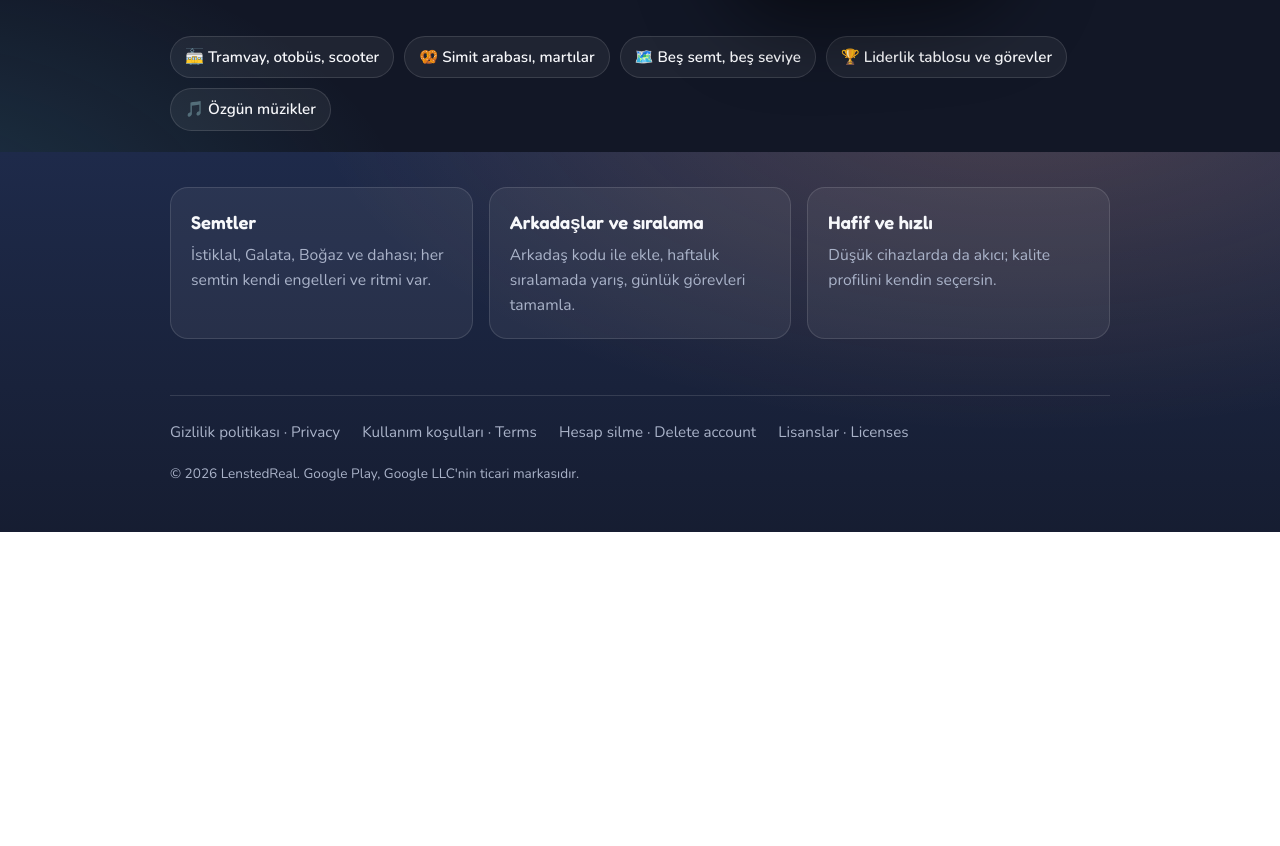
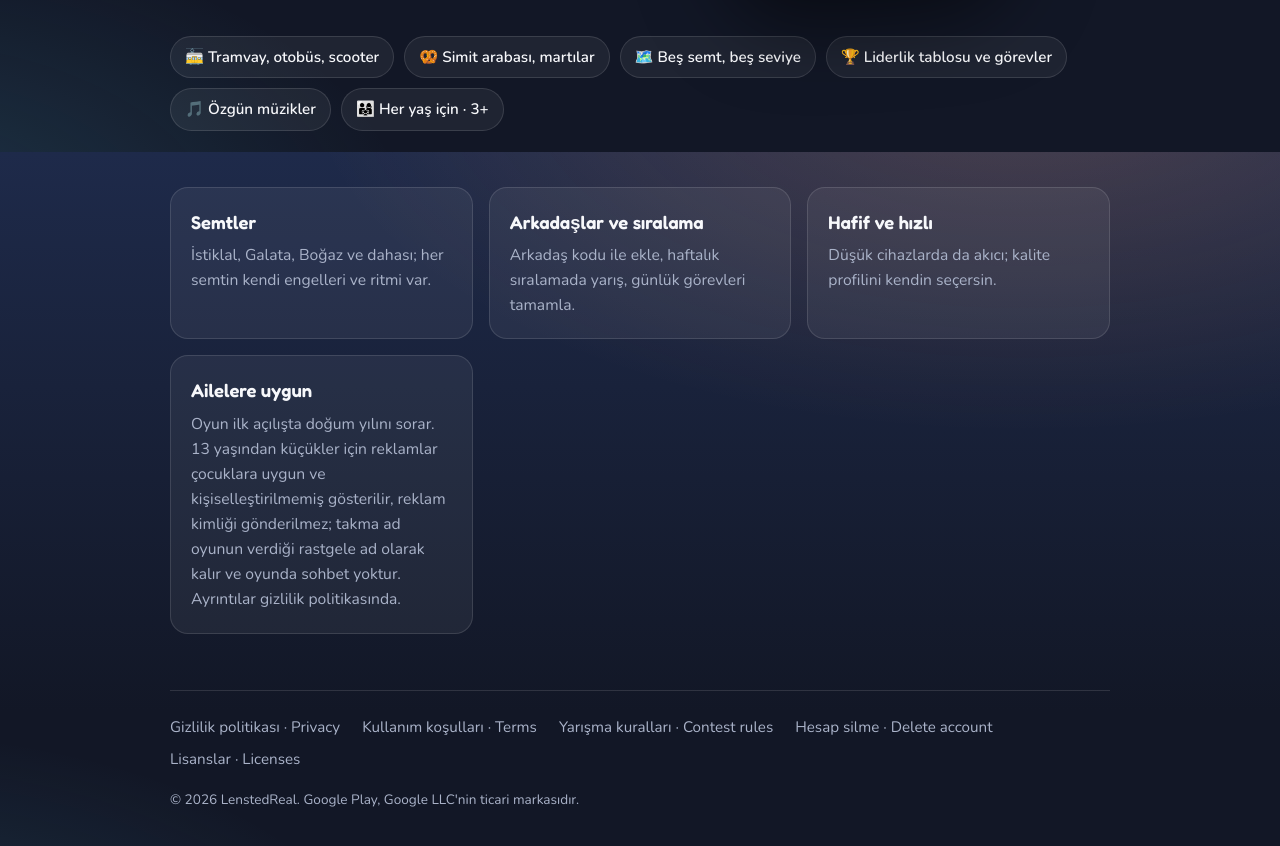
Before and after one commit to LenstedReal/LenstedReal.github.io, a plain HTML site: page index.html in a window 1280 px wide. Shown: the part 648-1494 px from the top of the page. Before the commit the page ends 1180 px from the top, so only its background shows below. Drawn offline with nearby package versions, Linux system fonts and the light colour scheme.

Commit message:
Families: age-appropriate note, contest rules link

```diff
--- a/index.html
+++ b/index.html
@@ -107,6 +107,7 @@
       <span class="chip">🗺️ Beş semt, beş seviye</span>
       <span class="chip">🏆 Liderlik tablosu ve görevler</span>
       <span class="chip">🎵 Özgün müzikler</span>
+      <span class="chip">👨‍👩‍👧 Her yaş için · 3+</span>
     </div>
 
     <section class="grid">
@@ -122,11 +123,16 @@
         <h3>Hafif ve hızlı</h3>
         <p>Düşük cihazlarda da akıcı; kalite profilini kendin seçersin.</p>
       </div>
+      <div class="card">
+        <h3>Ailelere uygun</h3>
+        <p>Oyun ilk açılışta doğum yılını sorar. 13 yaşından küçükler için reklamlar çocuklara uygun ve kişiselleştirilmemiş gösterilir, reklam kimliği gönderilmez; takma ad oyunun verdiği rastgele ad olarak kalır ve oyunda sohbet yoktur. Ayrıntılar gizlilik politikasında.</p>
+      </div>
     </section>
 
     <div class="legal">
       <a href="/istanbulstreetrunner/privacy-policy.html">Gizlilik politikası · Privacy</a>
       <a href="/istanbulstreetrunner/terms.html">Kullanım koşulları · Terms</a>
+      <a href="/istanbulstreetrunner/yarisma.html">Yarışma kuralları · Contest rules</a>
       <a href="/istanbulstreetrunner/delete-account.html">Hesap silme · Delete account</a>
       <a href="/istanbulstreetrunner/licenses.html">Lisanslar · Licenses</a>
     </div>
```
